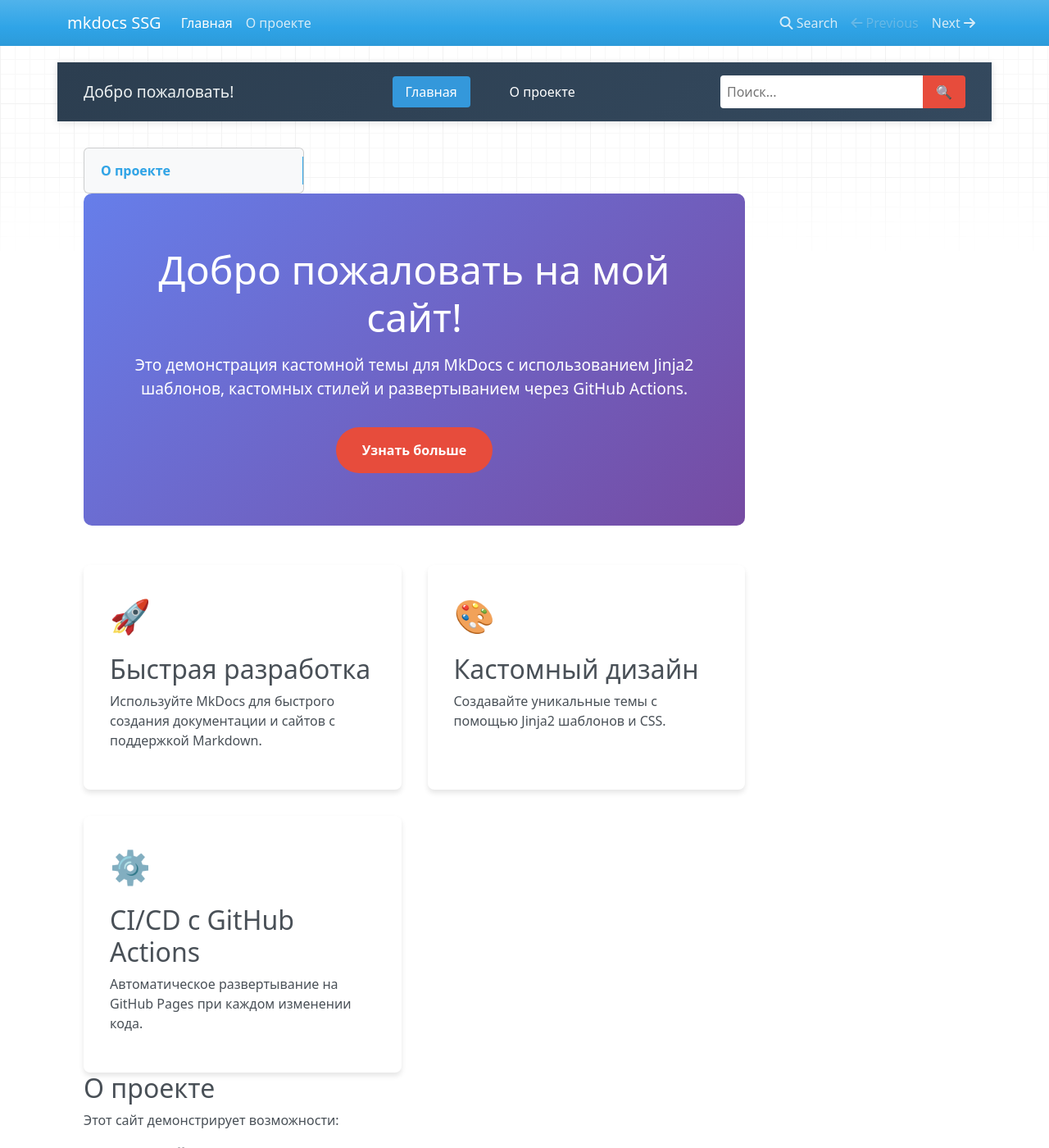
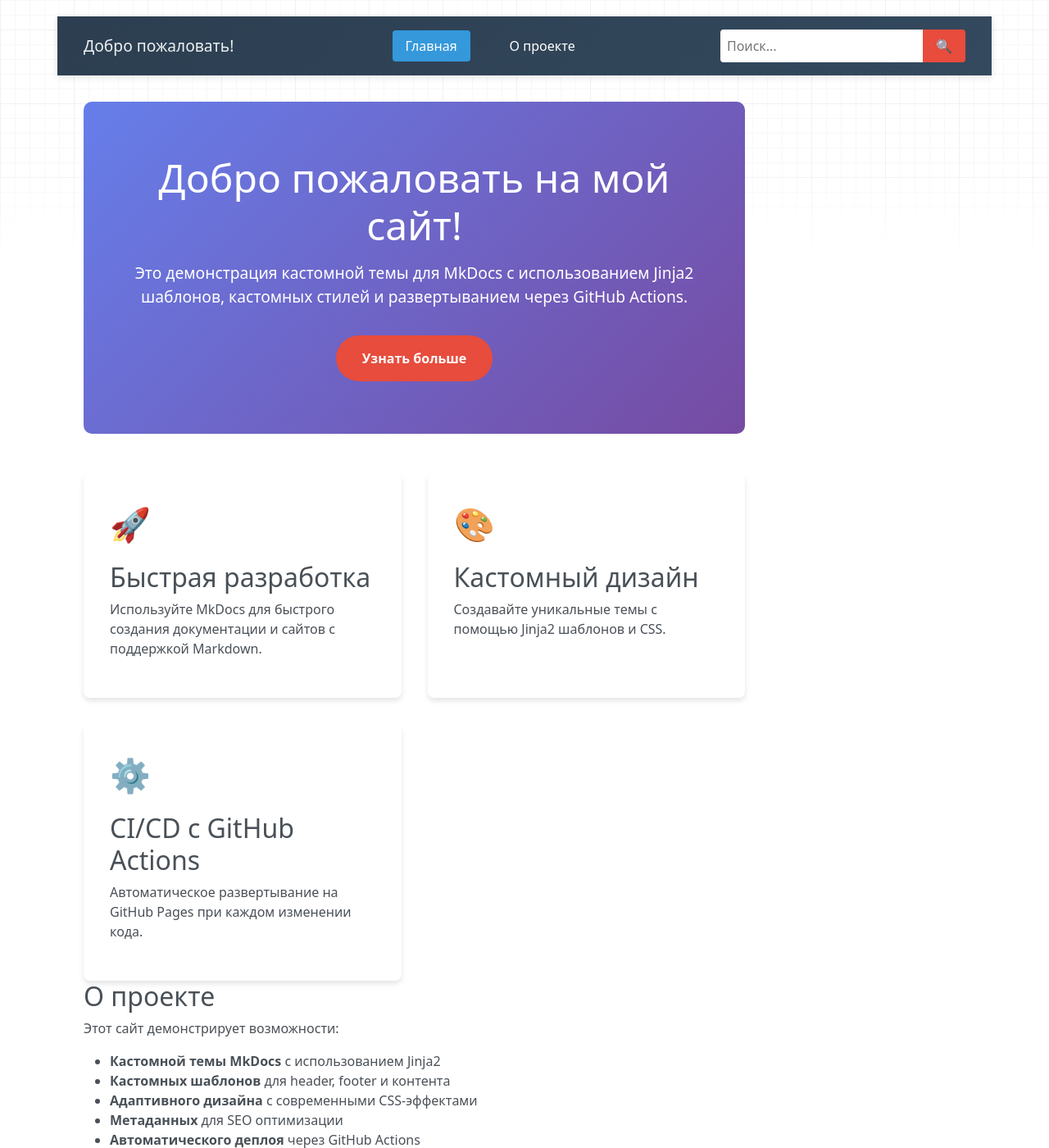
Before and after one commit to Negative-hub/mkdocs-site-generator, an MkDocs documentation site: the page built from docs/index.md, in a window 1280 px wide and 1400 px high. Shown: the whole window at 82% size. Built offline with MkDocs 1.6.1, drawn with Linux system fonts in a browser that asks for light colours; nearby versions of some CDN libraries; some of the changed text lies outside the part shown.

Commit message:
fix custom styles

```diff
--- a/docs/index.md
+++ b/docs/index.md
@@ -6,7 +6,7 @@ template: main.html
 <div class="homepage-hero">
   <h1>Добро пожаловать на мой сайт!</h1>
   <p>Это демонстрация кастомной темы для MkDocs с использованием Jinja2 шаблонов, кастомных стилей и развертыванием через GitHub Actions.</p>
-  <a href="{{ 'about.md'|url }}" class="cta-button">Узнать больше</a>
+  <a href="about" class="cta-button">Узнать больше</a>
 </div>
 
 <div class="features-grid">
--- a/docs/styles/custom.css
+++ b/docs/styles/custom.css
@@ -222,6 +222,12 @@
   margin-bottom: 1rem;
 }
 
+.navbar-expand-md,
+.navbar,
+footer:not(.custom-footer) {
+	display: none;
+}
+
 /* Адаптивность */
 @media (max-width: 768px) {
   .header-container {
```
Also changed, not shown: docs/about.md (+1 -0 lines).
